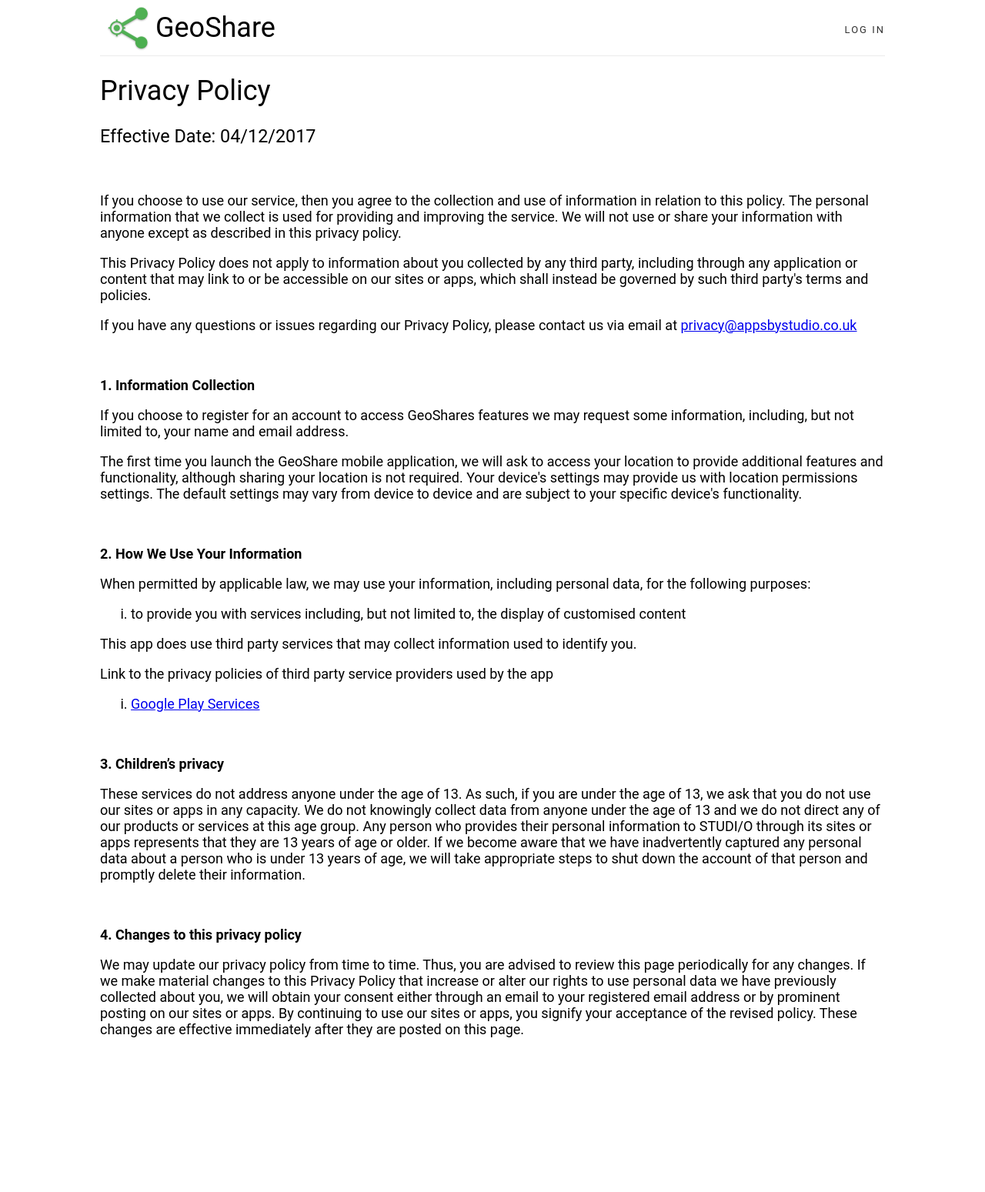
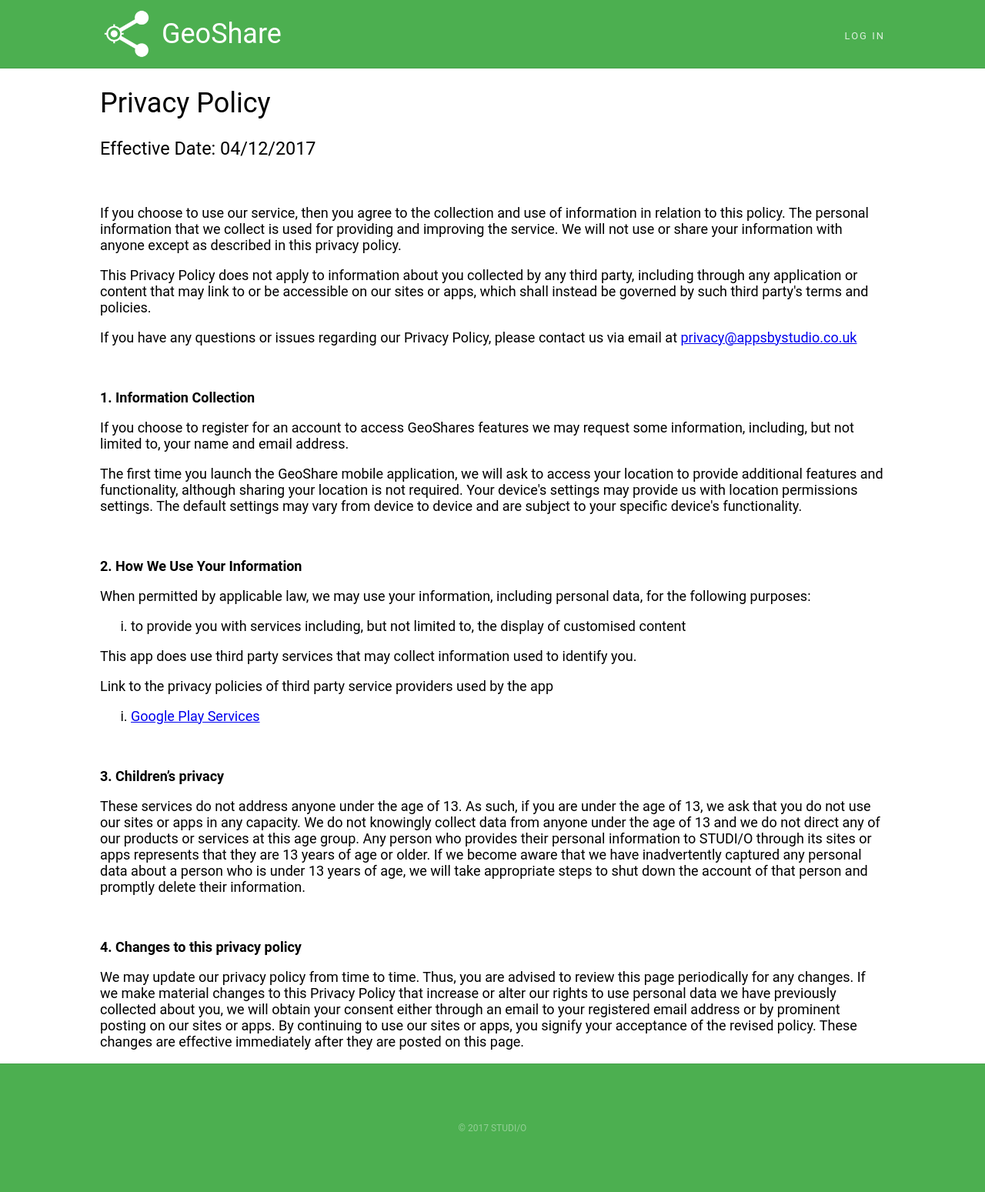
Before and after one commit to STUDIO-apps/GeoShare, a PHP site: page /terms/index.html in a window 1280 px wide. Shown: the whole page at 77% size. Before the commit the page ends 1348 px from the top, so only its background shows below. Run offline with PHP 8.4, Linux system fonts and the light colour scheme; some libraries are stand-ins or nearby versions.

Commit message:
Added footer and rethemed header

```diff
--- a/terms/index.html
+++ b/terms/index.html
@@ -13,12 +13,14 @@
 
 <body>
   <div class="nav-bar">
-    <div class="logo-container">
-      <img src="../img/logo.png">
-      <h1>GeoShare</h1>
-    </div>
-    <div class="button-bar">
-      <a href="../auth/action?mode=signin">LOG IN</a>
+    <div class="nav-bar-container">
+      <div class="logo-container" onclick="window.location='https://geoshare.appsbystudio.co.uk';">
+        <img src="../img/logo.png">
+        <h1>GeoShare</h1>
+      </div>
+      <div class="button-bar">
+        <a href="../auth/action?mode=signin">LOG IN</a>
+      </div>
     </div>
   </div>
 
@@ -53,6 +55,14 @@
     <h3>4. Changes to this privacy policy</h3>
     <p>We may update our privacy policy from time to time. Thus, you are advised to review this page periodically for any changes. If we make material changes to this Privacy Policy that increase or alter our rights to use personal data we have previously collected about you, we will obtain your consent either through an email to your registered email address or by prominent posting on our sites or apps. By continuing to use our sites or apps, you signify your acceptance of the revised policy. These changes are effective immediately after they are posted on this page.</p>
   </div>
+
+  <div class="footer">
+    <div class="footer-wrapper">
+      <div class="copyright">
+        <p>© 2017 STUDI/O</p>
+      </div>
+    </div>
+  </div>
 </body>
 
 </html>
--- a/terms/terms.css
+++ b/terms/terms.css
@@ -1,29 +1,37 @@
 html, body {
-  max-width: 1020px;
   margin: auto;
   font: 18px 'Roboto', sans-serif;
 }
 
 .nav-bar {
+  background-color: #4caf50;
+  border-bottom: 1px rgba(0, 0, 0, 0.08) solid;
+}
+
+.nav-bar-container {
   display: flex;
   width: 100%;
-  border-bottom: 1px rgba(0, 0, 0, 0.08) solid;
+  margin: auto;
+  max-width: 1020px;
 }
 
 .logo-container {
   display: flex;
   float: left;
+  cursor: pointer;
 }
 
 .logo-container img {
   width: 72px;
   height: 72px;
+  padding: 8px 8px 8px 0;
   float: left;
 }
 
 .logo-container h1 {
   margin: auto;
   font-weight: normal;
+  color: white;
 }
 
 .button-bar {
@@ -37,12 +45,17 @@ html, body {
   font-size: 13px;
   text-decoration: none;
   letter-spacing: 2px;
-  color: rgba(0, 0, 0, 0.8);
+  color: rgba(255, 255, 255, 0.8);
 }
 
 .button-bar a:hover {
   transition: color .1s 0s ease-in-out;
-  color: rgba(0, 0, 0, 1);
+  color: rgba(255, 255, 255, 1);
+}
+
+.main {
+  max-width: 1020px;
+  margin: auto;
 }
 
 .main h1 {
@@ -66,3 +79,30 @@ html, body {
   font-weight: normal;
   font-size: 1em;
 }
+
+.footer {
+  background-color: #4caf50;
+  border-top: 1px rgba(0, 0, 0, 0.08) solid;
+  max-height: 600px;
+  height: auto;
+  width: auto;
+  max-width: 100%;
+}
+
+.footer-wrapper {
+  max-width: 1600px;
+  width: 90%;
+  box-sizing: border-box;
+  padding-top: 64px;
+  padding-bottom: 64px;
+  padding-left: 32px;
+  padding-right: 32px;
+  text-align: center;
+  margin: auto;
+}
+
+.copyright p {
+  text-align: center;
+  font-size: 12px;
+  color: rgba(255, 255, 255, 0.4);
+}
```
Also changed, not shown: img/logo.png.
